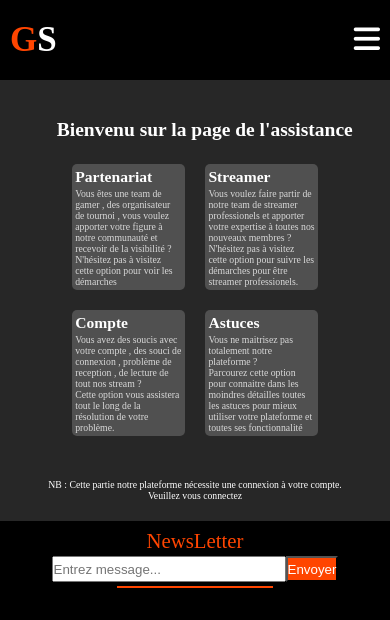
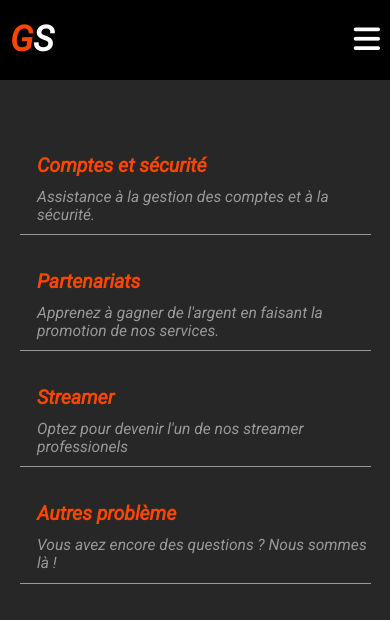
Before and after one commit to Diomtiehoule/GStreamer, a plain HTML site: page HTML/assistance.html in a window 390 px wide. Shown: the top 620 px of the page. Drawn offline with Linux system fonts and the light colour scheme.

Commit message:
amelioration de la police

```diff
--- a/CSS/actu.css
+++ b/CSS/actu.css
@@ -1,7 +1,9 @@
+@import url('https://fonts.googleapis.com/css2?family=Roboto:ital@1&display=swap');
 *{
     margin: 0;
     padding: 0;
     box-sizing: border-box;
+    font-family: 'Roboto';
 }
 a{
     text-decoration: none;
--- a/CSS/assistance.css
+++ b/CSS/assistance.css
@@ -1,7 +1,9 @@
+@import url('https://fonts.googleapis.com/css2?family=Roboto:ital@1&display=swap');
 *{
     margin: 0;
     padding: 0;
     box-sizing: border-box;
+    font-family: 'Roboto';
 }
 a{
     text-decoration: none;
@@ -72,12 +74,13 @@ h1{
 }
 
 .welcome{
-    text-align: center;
+    font-size: 1.2rem;
     font-weight: bold;
     color: white;
 }
+
 /* debut assistance */
-.assistances{
+/* .assistances{
     display: flex;
     flex-wrap: wrap;
     width: 90%;
@@ -111,8 +114,37 @@ h1{
     text-align: center;
     color: white;
     font-size: 1.2rem;
+} */
+/* fin assistance */
+
+.list_questions{
+    width: 60%;
+    margin: 0 auto;
+    margin-bottom: 10%;
+    margin-top: 10%;
+    font-style: normal;
 }
-/* fin assistance */
+.question{
+    display: flex;
+    justify-content: space-between;
+    border-bottom: 1px solid #999;
+    padding-bottom: 3%;
+    cursor: pointer;
+}
+.question p{
+    font-size: 1.3rem;
+    color: #999;
+    margin-left: 5%;
+}
+.question:hover {
+    margin-left: 10%;
+    transition: 1s;
+}
+
+.login p{
+    font-size: 1rem;
+    color: white;
+}
 
 
 
@@ -231,32 +263,11 @@ footer .newsletter{
 
 
 /*  debut responsive */
-@media screen and (min-width : 320px) {
-    header .logo .logo_responsive{
-        display: block;
-    }
-    header .logo h1{
-        color: white;
-        display: none;
-    }
-    header .logo span{
-        color: orangered;
-    }
-    .welcome{
-        font-size: 5vw;
-    }
-    .assist {
-        height: auto;
-    }
-    .assist h2{
-        font-size: 4vw;
-    }
-    .assist p , .login p{
-        font-size: 2.5vw;
-        margin-top: 2%;
-    }
+@media screen and (max-width : 1200px) {
+
+
     .newsletter .msg_space input{
-        width: 5vw;
+        width: 4vw;
         height: 3vh;
     }
     .newsletter .msg_space button{
@@ -274,6 +285,18 @@ footer .newsletter{
     nav ul li a{
         font-size: 16px;
     }
+    .list_questions{
+        width: 90%;
+    }
+    .question p{
+        font-size: 4vw;
+    }
+    .question h1{
+        font-size: 5vw;
+    }
+    .question i{
+        font-size: 4vw;
+    }
 }
 
 @media screen and (max-width : 858px) {
@@ -289,7 +312,7 @@ footer .newsletter{
         display: block;
     }
     ul{
-        position: fixed;
+        position: absolute;
         width: 100%;
         height: 100vh;
         background: #272727;
--- a/CSS/stream.css
+++ b/CSS/stream.css
@@ -1,7 +1,9 @@
+@import url('https://fonts.googleapis.com/css2?family=Roboto:ital@1&display=swap');
 *{
     margin: 0;
     padding: 0;
     box-sizing: border-box;
+    font-family: 'Roboto';
 }
 a{
     text-decoration: none;
--- a/CSS/style.css
+++ b/CSS/style.css
@@ -1,7 +1,10 @@
+@import url('https://fonts.googleapis.com/css2?family=Roboto:ital@1&display=swap');
+
 *{
     margin: 0;
     padding: 0;
     box-sizing: border-box;
+    font-family: 'Roboto';
 }
 a{
     text-decoration: none;
@@ -245,6 +248,7 @@ a.active , a:hover{
     color: white;
     margin-top: 15%;
     margin-bottom: 5%;
+
 }
 
 
@@ -387,16 +391,16 @@ footer .newsletter{
         width: 100%;
     }
     .streaming p{
-        font-size: 4vw;
+        font-size: 3.5vw;
     }
     .streamer .info_streaming img{
         height: 15vh;
     }
     .streamer .info_streaming p{
-        font-size: 4vw;
+        font-size: 3.5vw;
     }
     .info_streamer .streamer p{
-        font-size: 3vw;
+        font-size: 2.5vw;
     }
 }
 @media screen and (max-width : 600px) {
@@ -441,7 +445,7 @@ footer .newsletter{
 }
 @media screen and (max-width : 1000px) {
     .mentor .tuteur .info_mentor p{
-        font-size: 2.6vw;
+        font-size: 2.4vw;
     }
     .end h2{
         font-size: 3.1vw;
--- a/HTML/assistance.html
+++ b/HTML/assistance.html
@@ -26,9 +26,9 @@
         </ul>
     </nav>
 
-    <h1 class="welcome">Bienvenu sur la page de l'assistance</h1>
+    <!-- <h1 class="welcome">Question fréquente</h1> -->
 
-    <div class="assistances">
+    <!-- <div class="assistances">
         <div class="assist">
             <h2>Partenariat</h2>
 
@@ -66,6 +66,40 @@
     <div class="login">
         <p>NB : Cette partie notre plateforme nécessite une connexion à votre compte. <br>
         Veuillez vous connectez</p>
+    </div> -->
+
+    <div class="list_questions">
+        <div class="question">
+            <div class="elements">
+                <h1>Comptes et sécurité</h1>
+                <p>Assistance à la gestion des comptes et à la sécurité.</p>
+            </div>
+            <div class="search"></div>
+        </div>
+
+        <div class="question">
+            <div class="elements">
+                <h1>Partenariats</h1>
+                <p>Apprenez à gagner de l'argent en faisant la promotion de nos services.</p>
+            </div>
+            <div class="search"></div>
+        </div>
+
+        <div class="question">
+            <div class="elements">
+                <h1>Streamer</h1>
+                <p>Optez pour devenir l'un de nos streamer professionels</p>
+            </div>
+            <div class="search"></div>
+        </div>
+
+        <div class="question">
+            <div class="elements">
+                <h1>Autres problème</h1>
+                <p>Vous avez encore des questions ? Nous sommes là !</p>
+            </div>
+            <div class="search"></div>
+        </div>
     </div>
 
 
```
Also changed, not shown: index.html (+1 -0 lines).
